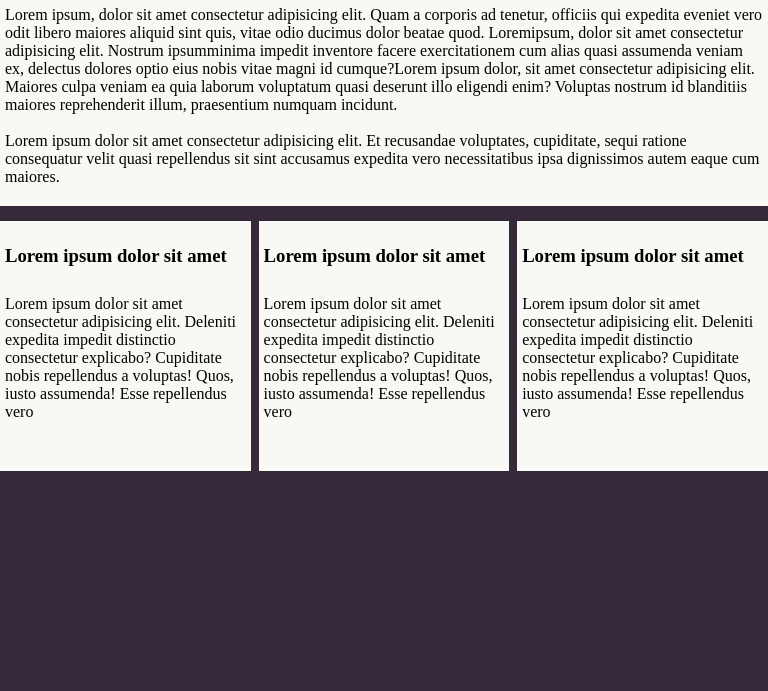
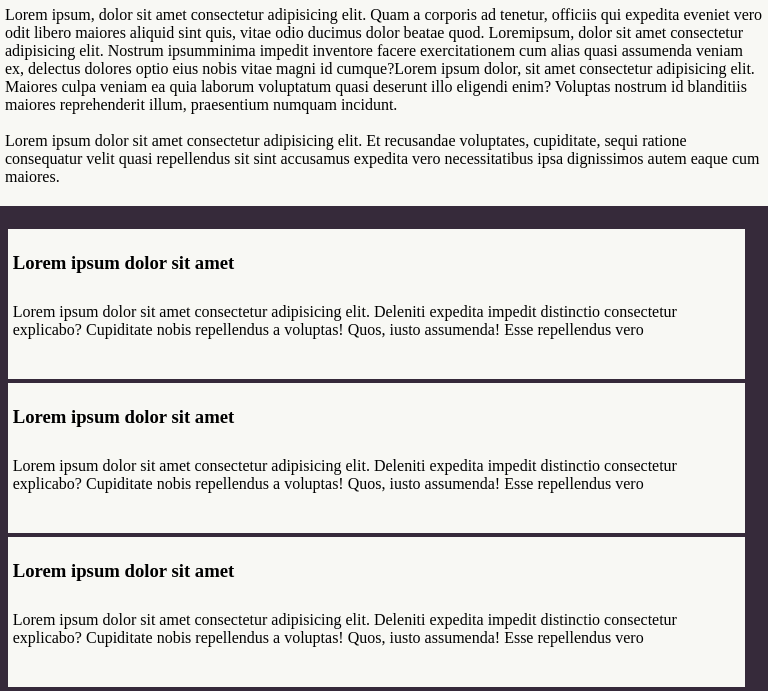
Before and after one commit to AbdulHakeemKzm/learning, a plain HTML site: page task-1/index.html in a window 768 px wide. Shown: the part 189-880 px from the top of the page. Before the commit the page ends 800 px from the top, so only its background shows below. Drawn offline with Linux system fonts and the light colour scheme.

Commit message:
task1 tab rspnsv

```diff
--- a/task-1/css/style.css
+++ b/task-1/css/style.css
@@ -108,3 +108,14 @@ h1 {
     margin-top: 1%;
   }
 }
+@media screen and (max-width: 850px) and (min-width: 480px) {
+  .master {
+    display: inline-block;
+    margin: 1%;
+  }
+  .boxes {
+    width: 96%;
+    margin: 0px;
+    height: 60%;
+  }
+}
```
